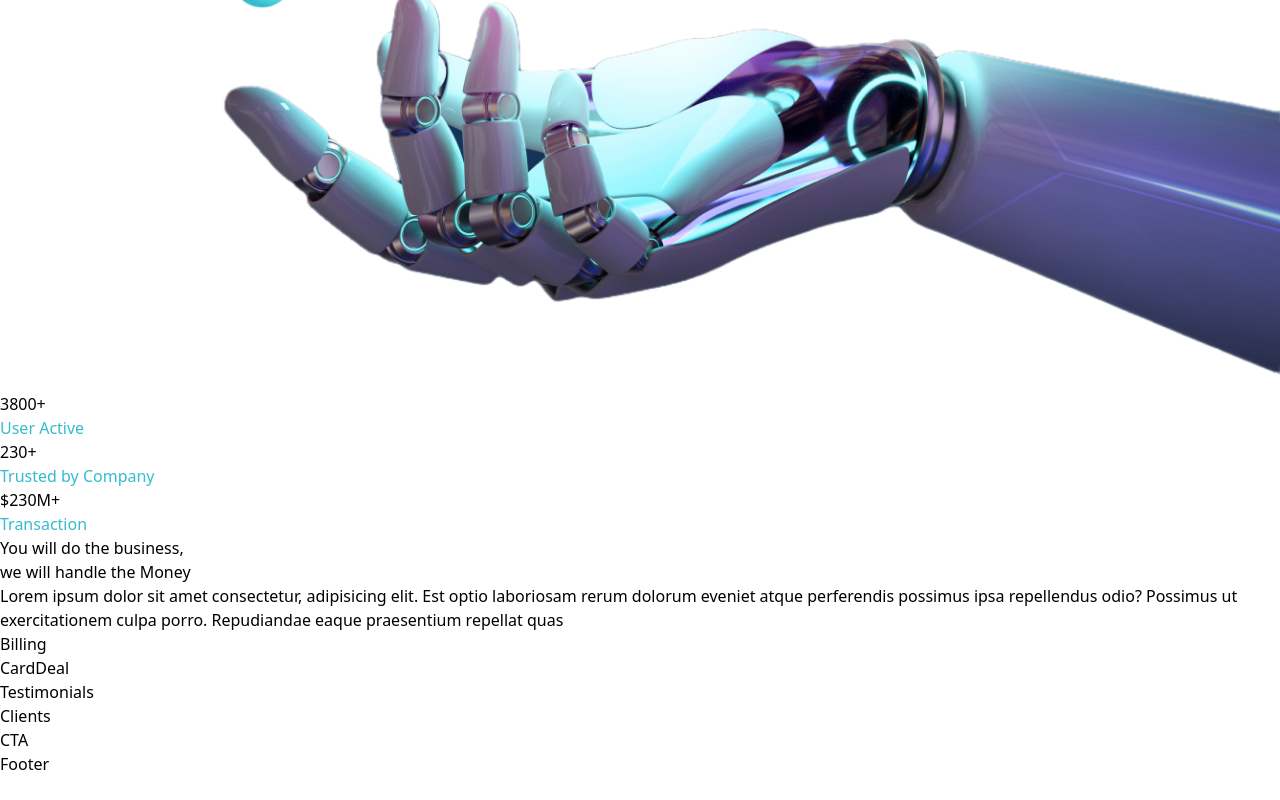
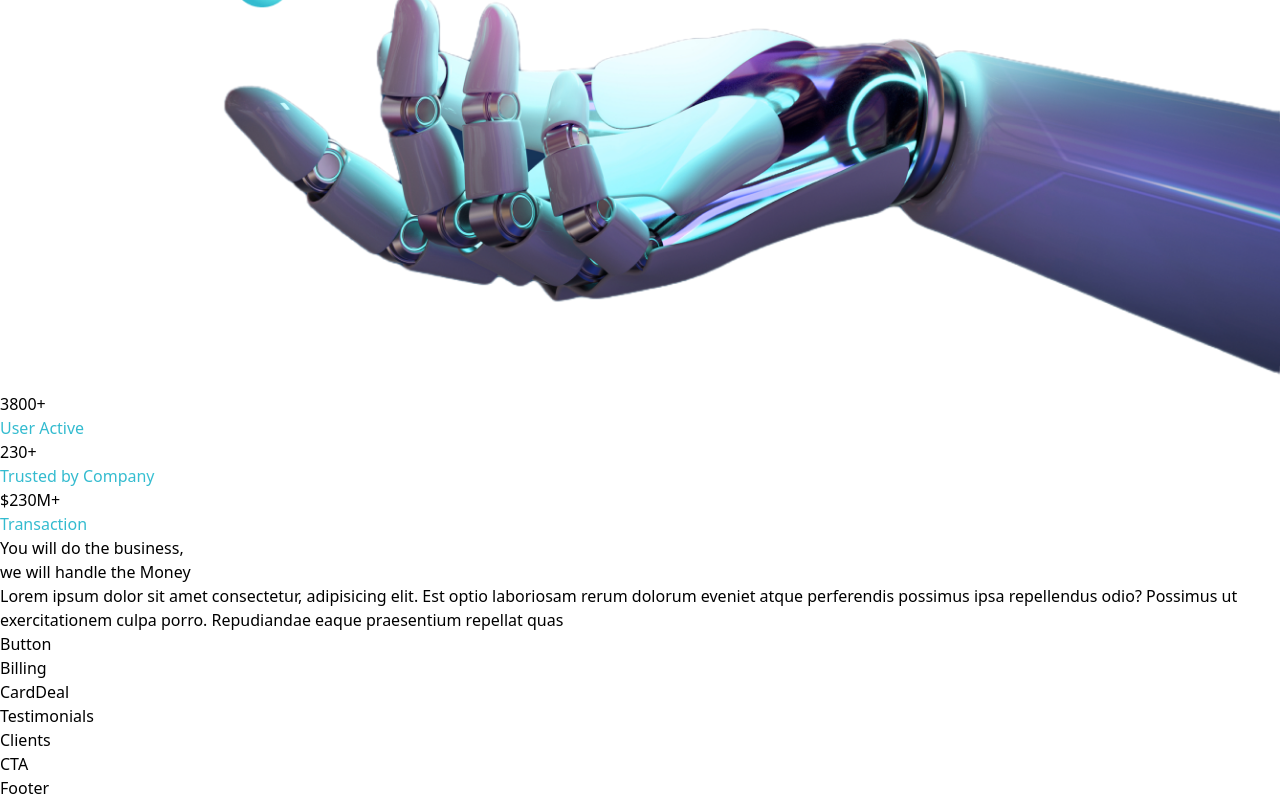
Before and after one commit to jeylanab/JOOBANK, a React (Vite) app: page / in a window 1280 px wide. Shown: the part 1420-2220 px from the top of the page. Before the commit the page ends 2196 px from the top, so only its background shows below. Built offline with nearby package versions, Linux system fonts and the light colour scheme.

Commit message:
added button coponent

```diff
--- a/src/components/Business.jsx
+++ b/src/components/Business.jsx
@@ -17,6 +17,9 @@ const Business = () => {
                   possimus ipsa repellendus odio? Possimus ut exercitationem culpa porro.
                  Repudiandae eaque praesentium repellat quas
               </p>
+
+              <Button  styles = "mt-10" />
+
           </div>
     </section>
   )
--- a/src/components/Button.jsx
+++ b/src/components/Button.jsx
@@ -1,6 +1,6 @@
 import React from 'react'
 
-const Button = () => {
+const Button = ( {styles}) => {
   return (
     <div>Button</div>
   )
```
